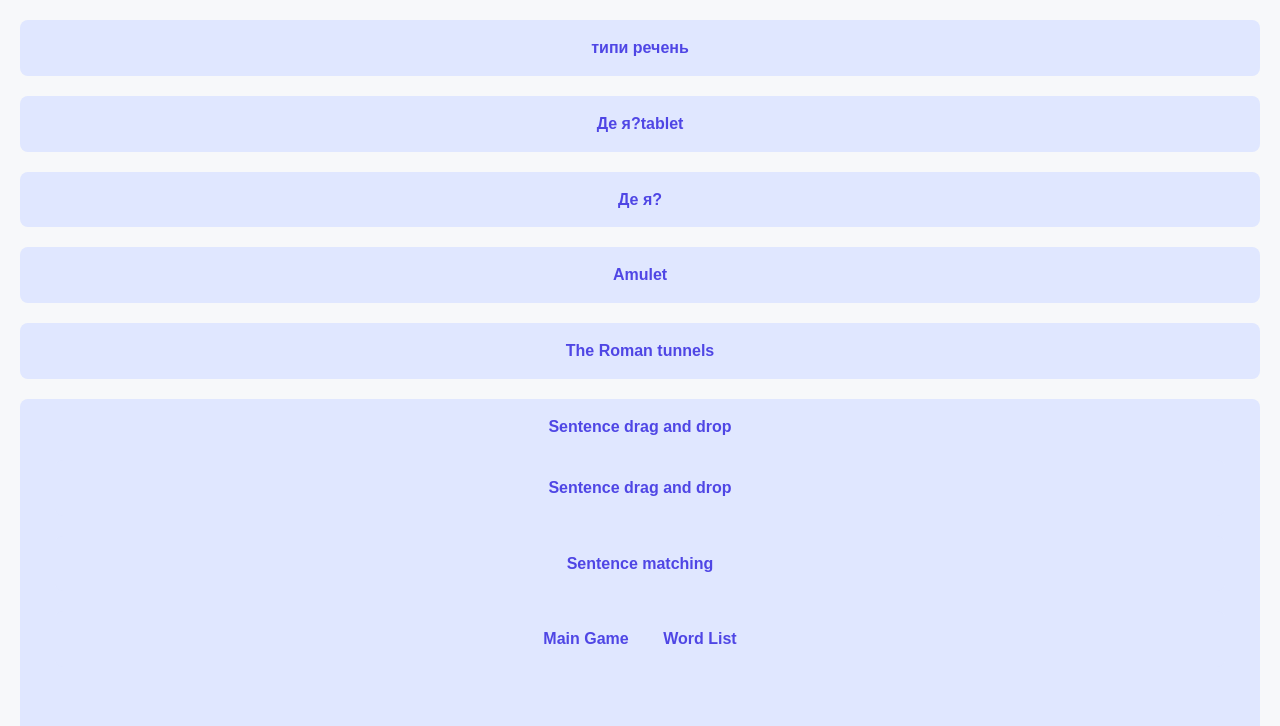
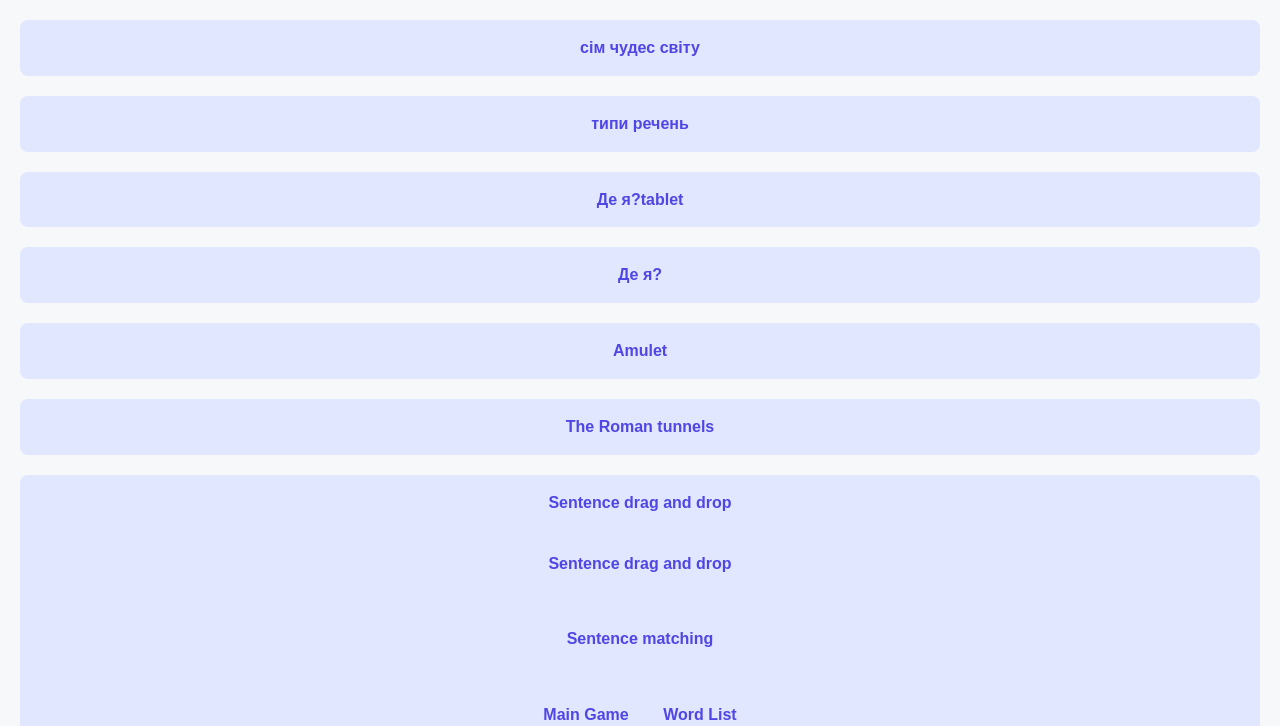
Before and after one commit to nataliafedosyk-ai/bug-free-octo-fiesta, a plain HTML site: page index.html in a window 1280 px wide. Shown: the top 726 px of the page. Drawn offline with Linux system fonts and the light colour scheme.

Commit message:
Update index.html

```diff
--- a/index.html
+++ b/index.html
@@ -57,6 +57,9 @@
 </style>
 </head>
 <body>
+   <div style="text-align: center; margin: 20px; padding: 15px; background: #e0e7ff; border-radius: 8px;">
+    <a href="7_chudes_svitu_tablet_friendly.html" style="margin: 0 15px; font-weight: bold; color: #4f46e5; text-decoration: none; font-family: sans-serif;">сім чудес світу</a>
+</div>
   <div style="text-align: center; margin: 20px; padding: 15px; background: #e0e7ff; border-radius: 8px;">
     <a href="ukrainian_sentence_sorting_and_clause_matching.html" style="margin: 0 15px; font-weight: bold; color: #4f46e5; text-decoration: none; font-family: sans-serif;">типи речень</a>
 </div>
```
